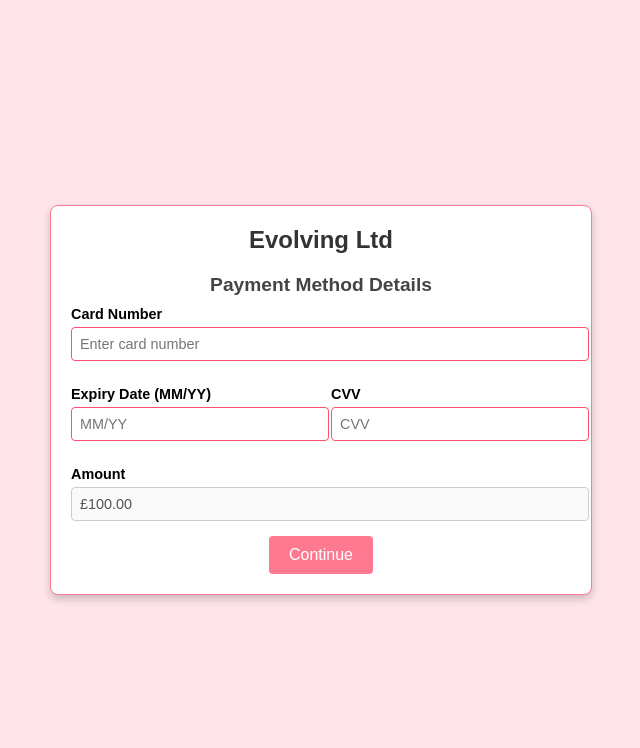
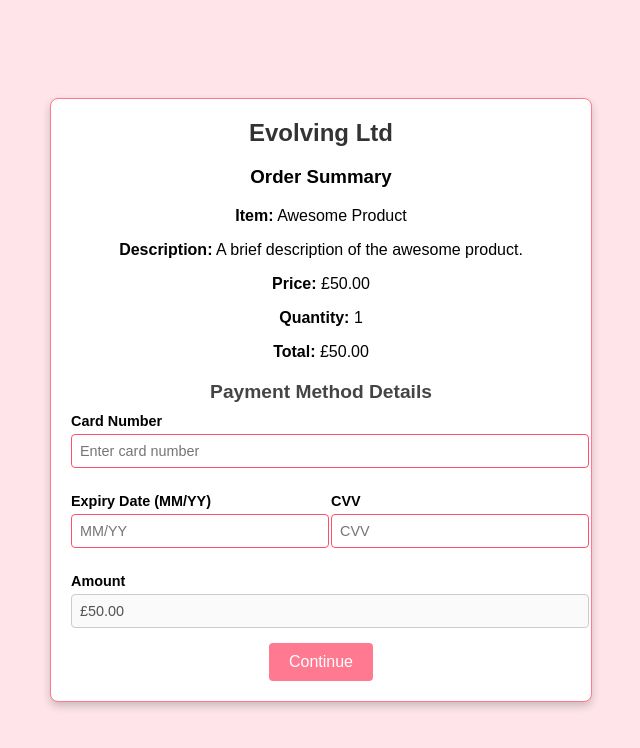
Before and after one commit to sheharyar777/devops-payment-page, a plain HTML site: page index.html in a window 1280 px wide. Shown: the whole page, without its empty margins (319-959 px from the left). Drawn offline with Linux system fonts and the light colour scheme.

Commit message:
Update index.html

```diff
--- a/index.html
+++ b/index.html
@@ -12,6 +12,14 @@
             <h1>Evolving Ltd</h1>
         </header>
         <main>
+            <section class="order-summary">
+                <h3>Order Summary</h3>
+                <p><strong>Item:</strong> Awesome Product</p>
+                <p><strong>Description:</strong> A brief description of the awesome product.</p>
+                <p><strong>Price:</strong> £50.00</p>
+                <p><strong>Quantity:</strong> 1</p>
+                <p><strong>Total:</strong> £50.00</p>
+            </section>
             <section class="payment-form">
                 <h2>Payment Method Details</h2>
                 <form>
@@ -30,7 +38,7 @@
                     </div>
 
                     <label for="purchase-amount">Amount</label>
-                    <input type="text" id="purchase-amount" name="purchase-amount" value="£100.00" disabled aria-label="Purchase Amount">
+                    <input type="text" id="purchase-amount" name="purchase-amount" value="£50.00" disabled aria-label="Purchase Amount">
 
                     <button type="submit">Continue</button>
                 </form>
```
